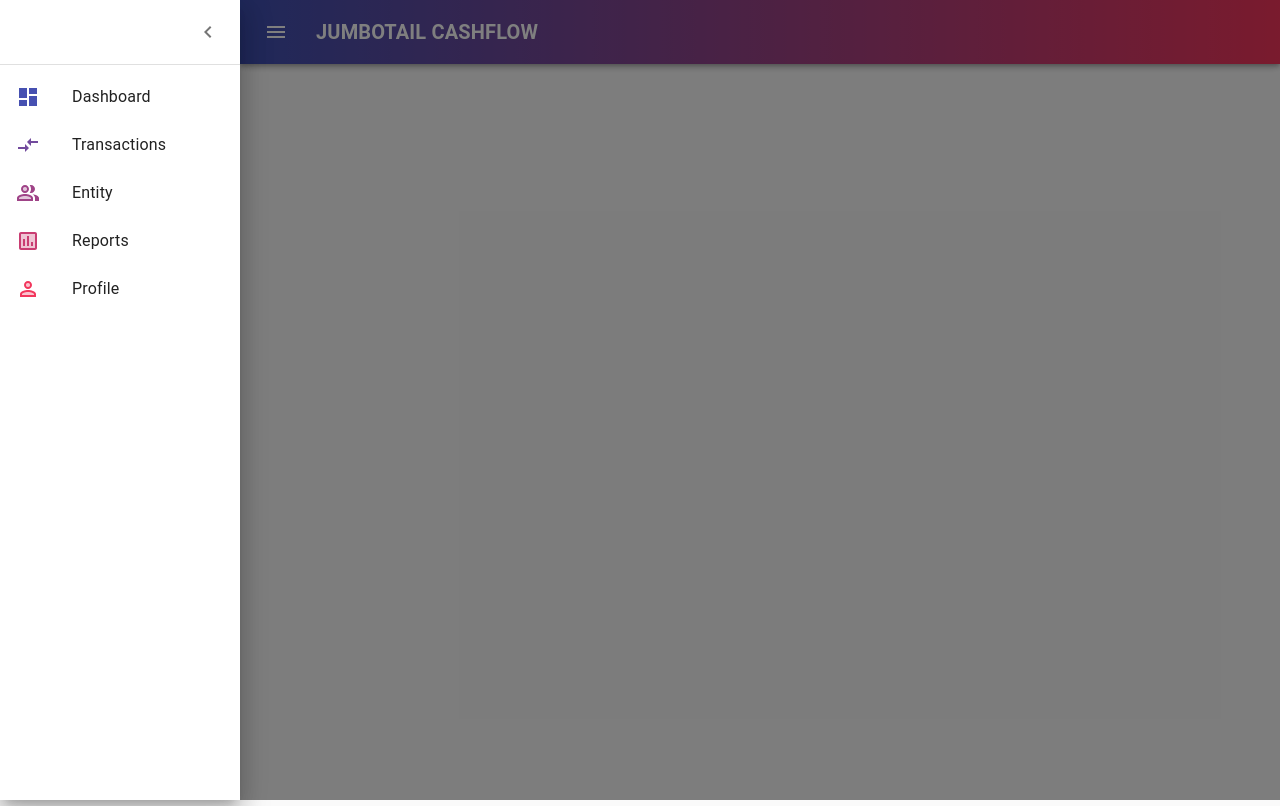
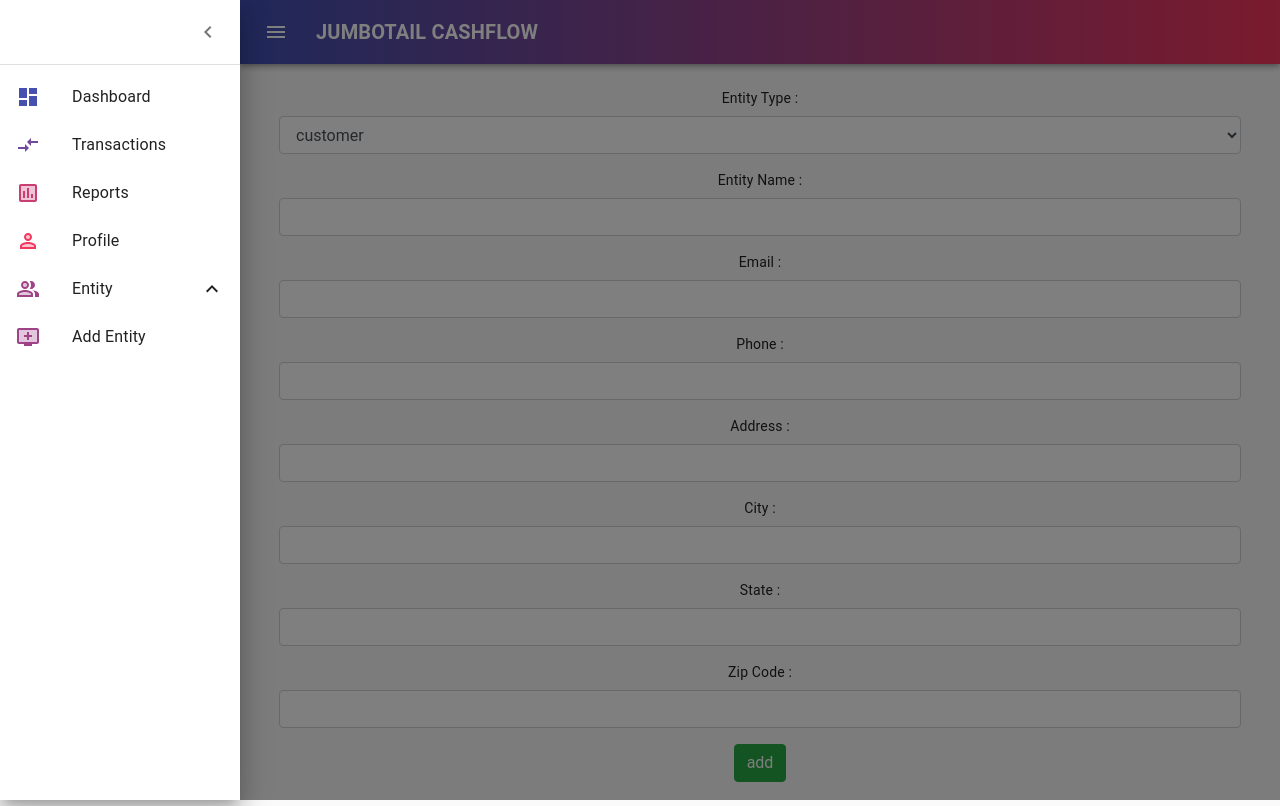
Before and after one commit to krushnat90/Jumbocash, a React (Create React App) app in the folder jumbocash-frontend/: page /add-entity in a window 1280 px wide. Built offline with nearby package versions, Linux system fonts and the light colour scheme.

Commit message:
add entity

```diff
--- a/jumbocash-frontend/package.json
+++ b/jumbocash-frontend/package.json
@@ -24,6 +24,7 @@
     "react-router-dom": "^5.2.0",
     "react-scripts": "4.0.3",
     "react-super-responsive-table": "^5.2.0",
+    "react-table-filter": "^2.0.2",
     "web-vitals": "^1.1.0"
   },
   "scripts": {
--- a/jumbocash-frontend/src/components/EntityComponents/AddEntityComponent.js
+++ b/jumbocash-frontend/src/components/EntityComponents/AddEntityComponent.js
@@ -1,11 +1,145 @@
 import React, { Component } from "react";
+
+import Button from 'react-bootstrap/Button';
+
+import { Formik, Form, Field, ErrorMessage } from 'formik';
+import EntityService from "../../services/EntityService";
 
 
 class AddEntityComponent extends Component {
 
-    render(){
-        return(
-            <p>Add Entity</p>
+    constructor(props) {
+        super(props);
+        this.state = {
+            message: '',
+            errorMessage: ''
+        }
+
+        this.hideErrorAlert = this.hideErrorAlert.bind(this);
+        this.hideMessageAlert = this.hideMessageAlert.bind(this);
+        this.addEntity = this.addEntity.bind(this);
+        this.validate = this.validate.bind(this);
+    }
+
+    //close button functionality for error
+    hideErrorAlert() {
+        this.setState({
+            errorMessage: false,
+        });
+    }
+
+    //close button functionality for message
+    hideMessageAlert() {
+        this.setState({
+            message: false,
+        });
+    }
+
+    addEntity(entityFormData) {
+        let entity = {
+            entityType:entityFormData.entityType,
+            entityName:entityFormData.entityName,
+            email:entityFormData.email,
+            phone:entityFormData.phone,
+            address:entityFormData.address,
+            state:entityFormData.state,
+            city:entityFormData.city,
+            zip:entityFormData.zip,
+            userId:this.props.userId
+        }
+
+        EntityService.addEntity(entity).then(
+            response => {
+              this.setState({ message: "Entity Added Successfully" })
+            }
+          ).catch(err => {
+            this.state.errorMessage = 'Entity could not be added'
+          })
+    }
+
+    validate(){
+        this.state.errorMessage = '';
+
+        if (!this.props.userId) {
+            this.state.errorMessage = 'User id is not net. Cannot proceed for ADD.'
+            this.state.message = ''
+            return this.state.errorMessage;
+        }
+
+        return this.state.errorMessage;
+    }
+
+    render() {
+        let { entityType, entityName, email, phone, address, state, zip } = this.state;
+        return (
+            <div class="container">
+                <Formik
+                    initialValues={{ entityType, entityName, email, phone, address, state, zip }}
+                    onSubmit={this.addEntity}
+                    validate={this.validate}
+                >
+                    {
+                        (props) => (
+                            <Form>
+                                {this.state.message && <div className="alert alert-success" id="site-message">{this.state.message}
+                                    <button type="button"
+                                        className="close"
+                                        data-dismiss="alert"
+                                        aria-label="Close"
+                                        onClick={() => this.hideMessageAlert()}>
+                                        <span aria-hidden="true">&times;</span>
+                                    </button>
+                                </div>}
+                                {this.state.errorMessage && <div className="alert alert-warning" role="alert">{this.state.errorMessage}
+                                    <button type="button"
+                                        className="close"
+                                        data-dismiss="alert"
+                                        aria-label="Close"
+                                        onClick={() => this.hideErrorAlert()}>
+                                        <span aria-hidden="true">&times;</span>
+                                    </button>
+                                </div>}
+                                <fieldset className="form-group">
+                                    <label>Entity Type :</label>
+                                    <Field className="form-control" component="select" name="entityType" required>
+                                        <option value="customer">customer</option>
+                                        <option value="vendor">vendor</option>
+                                    </Field>
+                                </fieldset>
+                                <fieldset className="form-group">
+                                    <label>Entity Name :</label>
+                                    <Field className="form-control" type="text" name="entityName" required />
+                                </fieldset>
+                                <fieldset className="form-group">
+                                    <label>Email :</label>
+                                    <Field className="form-control" type="email" name="email" required />
+                                </fieldset>
+                                <fieldset className="form-group">
+                                    <label>Phone :</label>
+                                    <Field className="form-control" type="number" name="phone" min="1000000000" max="9999999999" required />
+                                </fieldset>
+                                <fieldset className="form-group">
+                                    <label>Address :</label>
+                                    <Field className="form-control" type="text" name="address" required />
+                                </fieldset>
+                                <fieldset className="form-group">
+                                    <label>City :</label>
+                                    <Field className="form-control" type="text" name="city" required />
+                                </fieldset>
+                                <fieldset className="form-group">
+                                    <label>State :</label>
+                                    <Field className="form-control" type="text" name="state" required />
+                                </fieldset>
+                                <fieldset className="form-group">
+                                    <label>Zip Code :</label>
+                                    <Field className="form-control" type="number" name="zip" min="100000" max="999999" required />
+                                </fieldset>
+                                <button className="btn btn-success" type="submit" centered>add</button>
+                            </Form>
+                        )
+                    }
+                </Formik>
+            </div>
         );
 
     }
--- a/jumbocash-frontend/src/components/Navbar/DrawerComponent.js
+++ b/jumbocash-frontend/src/components/Navbar/DrawerComponent.js
@@ -10,13 +10,19 @@ import IconButton from "@material-ui/core/IconButton";
 import Dashboard from '@material-ui/icons/Dashboard';
 import List from "@material-ui/core/List";
 import ListItem from "@material-ui/core/ListItem";
+import Collapse from '@material-ui/core/Collapse';
+import ExpandLess from '@material-ui/icons/ExpandLess';
+import ExpandMore from '@material-ui/icons/ExpandMore';
+import StarBorder from '@material-ui/icons/StarBorder';
 import ListItemIcon from "@material-ui/core/ListItemIcon";
 import ListItemText from "@material-ui/core/ListItemText";
+import InboxIcon from '@material-ui/icons/MoveToInbox';
 import MailIcon from "@material-ui/icons/Mail";
 import MenuIcon from "@material-ui/icons/Menu";
 import Toolbar from "@material-ui/core/Toolbar";
 import Typography from "@material-ui/core/Typography";
 import { makeStyles, useTheme } from "@material-ui/core/styles";
+
 import { Switch, Route, Link, BrowserRouter } from "react-router-dom";
 import ViewTransactionComponent from "../TransactionComponents/ViewTransactionComponent";
 
@@ -30,6 +36,8 @@ import AssessmentTwoTone from '@material-ui/icons/AssessmentTwoTone';
 import PermIdentityTwoTone from '@material-ui/icons/PermIdentityTwoTone';
 import AddTransactionComponent from "../TransactionComponents/AddTransactionComponent";
 import ViewEntityComponent from "../EntityComponents/ViewEntityComponent";
+import AddToQueueTwoToneIcon from '@material-ui/icons/AddToQueueTwoTone';
+import AddEntityComponent from "../EntityComponents/AddEntityComponent";
 
 
 const drawerWidth = 240;
@@ -102,9 +110,15 @@ function ResponsiveDrawer(props) {
   const classes = useStyles();
   const theme = useTheme();
   const [open, setOpen] = React.useState(false);
+  const [openCollapse, setOpenCollapse] = React.useState(true);
+  const userId = 2;
 
   const handleDrawerToggle = () => {
     setOpen(!open);
+  };
+
+  const handleClick = () => {
+    setOpenCollapse(!openCollapse);
   };
 
   const iconSwitch = (element) => {
@@ -132,7 +146,7 @@ function ResponsiveDrawer(props) {
         </div>
       <Divider />
       <List>
-        {["Dashboard", "Transactions", "Entity", "Reports", "Profile"].map((text, index) => (
+        {["Dashboard", "Transactions", "Reports", "Profile"].map((text, index) => (
           <ListItem button key={text} component={Link} to={"/" + text.toLowerCase()} className={classes.link}>
             <ListItemIcon>
               {iconSwitch(text.toLowerCase())}
@@ -140,6 +154,23 @@ function ResponsiveDrawer(props) {
             <ListItemText primary={text} />
           </ListItem>
         ))}
+        <ListItem button onClick={handleClick} component={Link} to={"/" + "Entity".toLowerCase()}>
+        <ListItemIcon>
+        {iconSwitch("Entity".toLowerCase())}
+        </ListItemIcon>
+        <ListItemText primary="Entity" />
+        {openCollapse ? <ExpandLess /> : <ExpandMore />}
+      </ListItem>
+        <Collapse in={openCollapse} timeout="auto" unmountOnExit>
+        <List component="div" disablePadding>
+          <ListItem button className={classes.nested} component={Link} to={"/" + "add-entity".toLowerCase()}>
+            <ListItemIcon>
+            <AddToQueueTwoToneIcon className = "magenta-color"/>
+            </ListItemIcon>
+            <ListItemText primary="Add Entity" />
+          </ListItem>
+        </List>
+      </Collapse>
       </List>
     </div>
   );
@@ -197,6 +228,7 @@ function ResponsiveDrawer(props) {
             <Route path="/transactions" component={ViewTransactionComponent} />
             <Route path="/add-transaction" component={AddTransactionComponent} />
             <Route path="/entity" component={ViewEntityComponent} />
+            <Route path="/add-entity" render={(props) => <AddEntityComponent userId={userId} {...props} />} />
           </Switch>
         </main>
       </BrowserRouter>
--- a/jumbocash-frontend/src/components/TransactionComponents/ViewTransactionComponent.js
+++ b/jumbocash-frontend/src/components/TransactionComponents/ViewTransactionComponent.js
@@ -18,6 +18,9 @@ import 'react-super-responsive-table/dist/SuperResponsiveTableStyle.css';
 import { Card, CardContent } from "@material-ui/core";
 import ArrowDropUpIcon from '@material-ui/icons/ArrowDropUp';
 import ArrowDropDownIcon from '@material-ui/icons/ArrowDropDown';
+
+import TableFilter from 'react-table-filter';
+import 'react-table-filter/lib/styles.css';
 
 // import Table from 'react-bootstrap/Table';
 
--- a/jumbocash-frontend/src/index.css
+++ b/jumbocash-frontend/src/index.css
@@ -14,11 +14,6 @@ body {
     sans-serif;
   -webkit-font-smoothing: antialiased;
   -moz-osx-font-smoothing: grayscale;
-}
-
-#root{
-  /* background-color: rgb(243, 245, 252); */
-
 }
 
 .toolbar{
--- a/jumbocash-frontend/src/services/EntityService.js
+++ b/jumbocash-frontend/src/services/EntityService.js
@@ -14,6 +14,10 @@ class EntityService{
         return axios.get(`${BACKEND_API_URL}/${ENDPT_ENTITY}/${ENDPT_user}/${usesrId}`)
     }
 
+    addEntity(entity){
+        return axios.post(`${BACKEND_API_URL}/${ENDPT_ENTITY}`,entity);
+    }
+
 }
 
 export default new EntityService();
```
Also changed, not shown: 1 other file (tests, documents, lock files or other folders).
